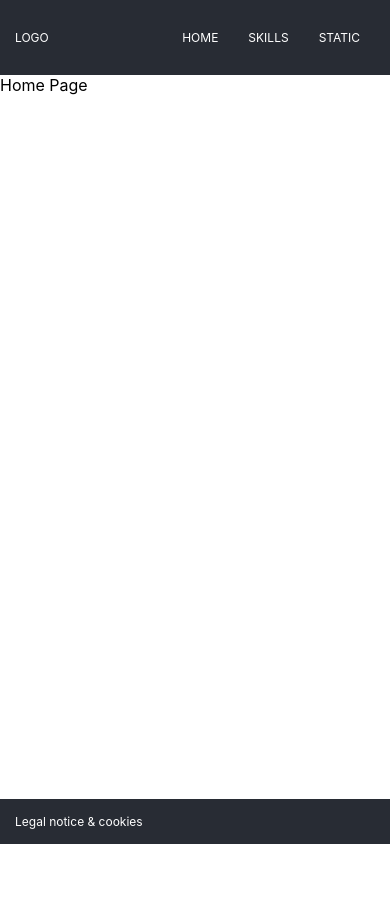
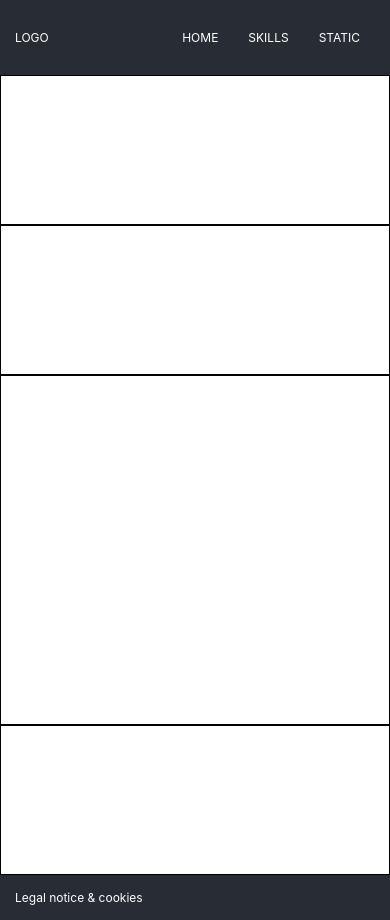
Before and after one commit to dunjamarc/candidate-skills, a React (Create React App) app: page / in a window 390 px wide. Before the commit the page ends 844 px from the top, so only its background shows below. Built offline with nearby package versions, Linux system fonts and the light colour scheme.

Commit message:
Add home page structure

```diff
--- a/src/App/pages/HomePage.js
+++ b/src/App/pages/HomePage.js
@@ -4,8 +4,12 @@ const HomePage = () => {
 
     return (
         <section className="main">
-            <div className="container">
-                <p>Home Page</p>
+            <div className="container home">
+                <div className="skills-list"></div>
+                <div className="basic-data left"></div>
+                <div className="contact left"></div>
+                <div className="graph left"></div>
+
             </div>
         </section>
     )
--- a/src/style/css/style.css
+++ b/src/style/css/style.css
@@ -1,3 +1,53 @@
+@media only screen and (max-width: 768px) {
+  .home {
+    display: flex;
+    flex-direction: column;
+  }
+}
+
+.left {
+  width: 40%;
+  height: 150px;
+  border: 1px solid black;
+}
+@media only screen and (max-width: 768px) {
+  .left {
+    width: 100%;
+  }
+}
+
+.skills-list {
+  width: 60%;
+  border: 1px solid black;
+  height: 350px;
+  float: right;
+}
+@media only screen and (max-width: 768px) {
+  .skills-list {
+    float: none;
+    order: 3;
+    width: 100%;
+  }
+}
+
+@media only screen and (max-width: 768px) {
+  .basic-data {
+    order: 1;
+  }
+}
+
+@media only screen and (max-width: 768px) {
+  .contact {
+    order: 2;
+  }
+}
+
+@media only screen and (max-width: 768px) {
+  .graph {
+    order: 4;
+  }
+}
+
 * {
   box-sizing: border-box;
   margin: 0;
--- /dev/null
+++ b/src/style/scss/_home.scss
@@ -0,0 +1,51 @@
+.home {
+
+    @include breakpoint($tablet) {
+        display: flex;
+        flex-direction: column;
+    }
+}
+
+.left {
+    width: 40%;
+    height: 150px;
+    border: 1px solid black;
+
+    @include breakpoint($tablet) {
+        width: 100%;
+    }
+}
+
+.skills-list {
+    width: 60%;
+    border: 1px solid black;
+    height: 350px;
+    float: right;
+
+    @include breakpoint($tablet) {
+        float: none;
+        order: 3;
+        width: 100%;
+    }
+}
+
+.basic-data {
+
+    @include breakpoint($tablet) {
+        order: 1;
+    }
+}
+
+.contact {
+
+    @include breakpoint($tablet) {
+        order: 2;
+    }
+}
+
+.graph {
+
+    @include breakpoint($tablet) {
+        order: 4;
+    }
+}
```
Also changed, not shown: src/style/scss/style.scss (+11 -0 lines), 1 other file (tests, documents, lock files or other folders).
